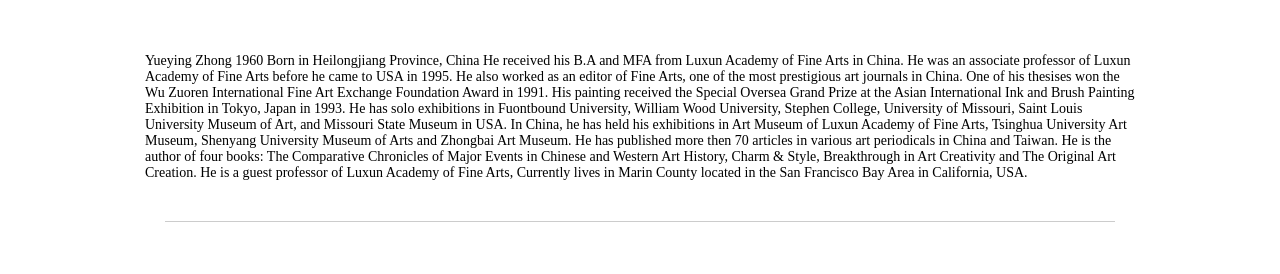
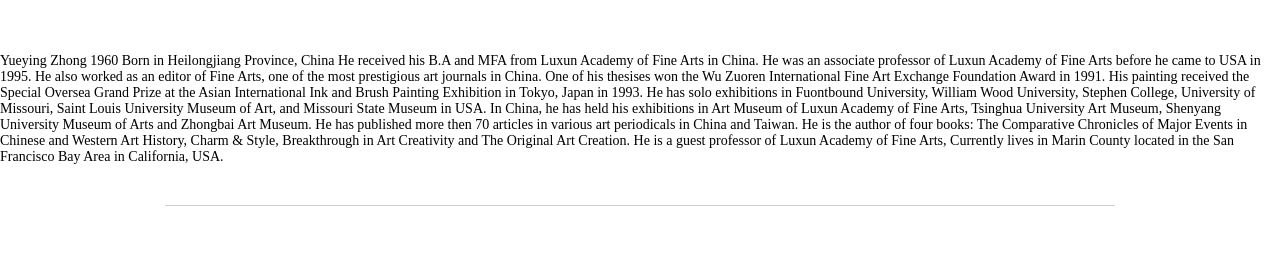
Before and after one commit to zhongyueying/zhongyueying.github.io, a plain HTML site: page index.html in a window 1280 px wide. Shown: the part 463-737 px from the top of the page. Drawn offline with Linux system fonts and the light colour scheme.

Commit message:
Update index.html

```diff
--- a/index.html
+++ b/index.html
@@ -132,7 +132,7 @@
                     </tr>
                       <td id="ContentPane" class="contentPane" valign="top">
 
-                            <div id="homepage" class="content  page-width">
+                            <div id="homepage" >
                                 <div >
                                     <BR>
                                         Yueying Zhong 1960 Born in Heilongjiang Province, China He received his B.A and MFA from
```
